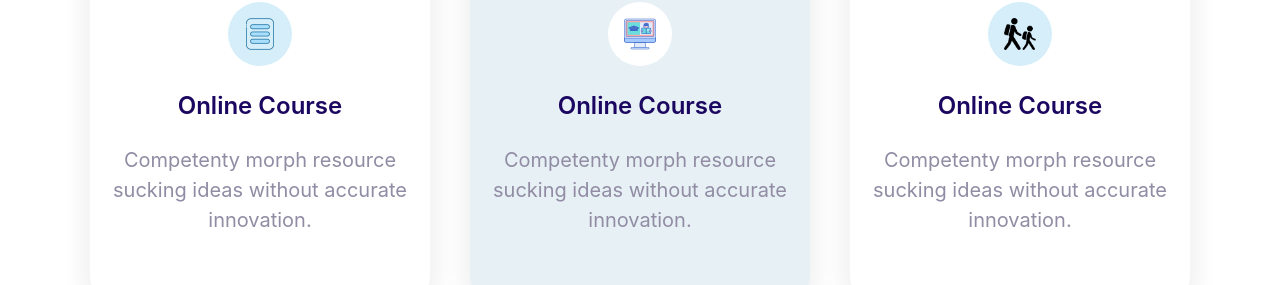
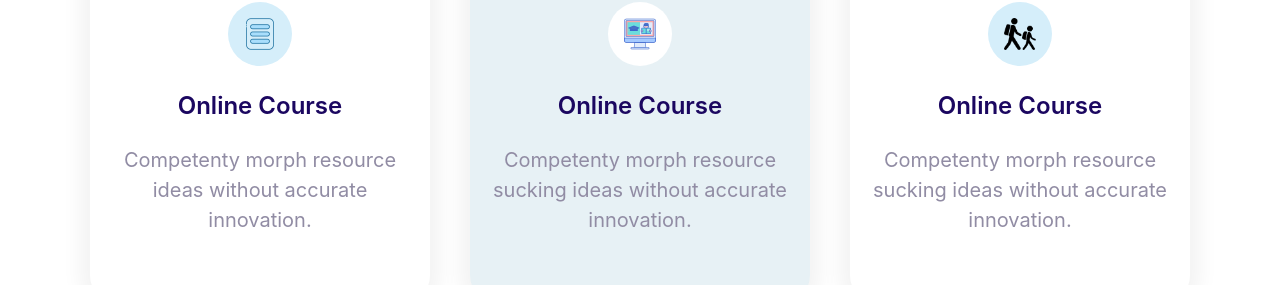
Before and after one commit to josephniranjan/virtuo, a plain HTML site: page index.html in a window 1280 px wide. Shown: the part 912-1197 px from the top of the page. Drawn offline with Linux system fonts and the light colour scheme; a web font is replaced by a local one.

Commit message:
Update index.html

```diff
--- a/index.html
+++ b/index.html
@@ -40,7 +40,7 @@
              <header class= "card-header">
                  <h3> Online Course </h3>
              </header>
-             <p class = "card-desc">Competenty morph resource sucking ideas without accurate innovation.</p>
+             <p class = "card-desc">Competenty morph resource  ideas without accurate innovation.</p>
             </div>
            </div>
            <div class="plan">
```
